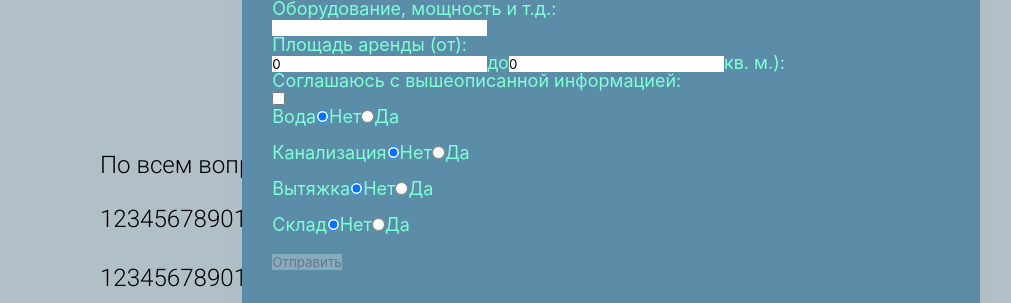
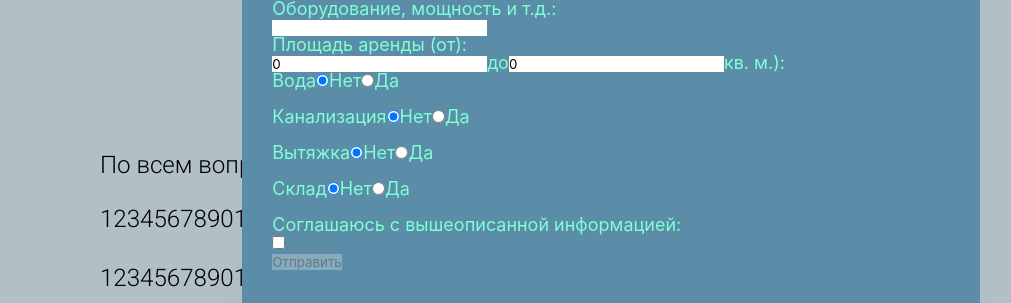
Before and after one commit to t-1000-t/craft-house, a React (Create React App) app: page / in a window 1280 px wide. Both pictures are taken after a click on the button "Заполнить анкету". Shown: the part 2960-3263 px from the top of the page, without its empty margins (29-1040 px from the left). Built offline with nearby package versions, Linux system fonts and the light colour scheme.

Commit message:
button radio

```diff
--- a/src/components/FormAnket/FormAnket.jsx
+++ b/src/components/FormAnket/FormAnket.jsx
@@ -87,12 +87,6 @@ class FormAnket extends Component {
           кв. м.):
         </label>
         <br/>
-        <label>
-          Соглашаюсь с вышеописанной информацией:
-          <br/>
-          <input name="agreed" type="checkbox" value={areaFinish} checked={agreed} onChange={this.handleAgreedChange}/>
-        </label>
-        <br/>
         {/*Вода*/}
         <div role="group">
           Вода
@@ -153,6 +147,12 @@ class FormAnket extends Component {
           </label>
         </div>
         <br/>
+        <label>
+          Соглашаюсь с вышеописанной информацией:
+          <br/>
+          <input name="agreed" type="checkbox" value={areaFinish} checked={agreed} onChange={this.handleAgreedChange}/>
+        </label>
+        <br/>
         <button type="submit" disabled={!agreed}>Отправить</button>
       </form>
     );
```
